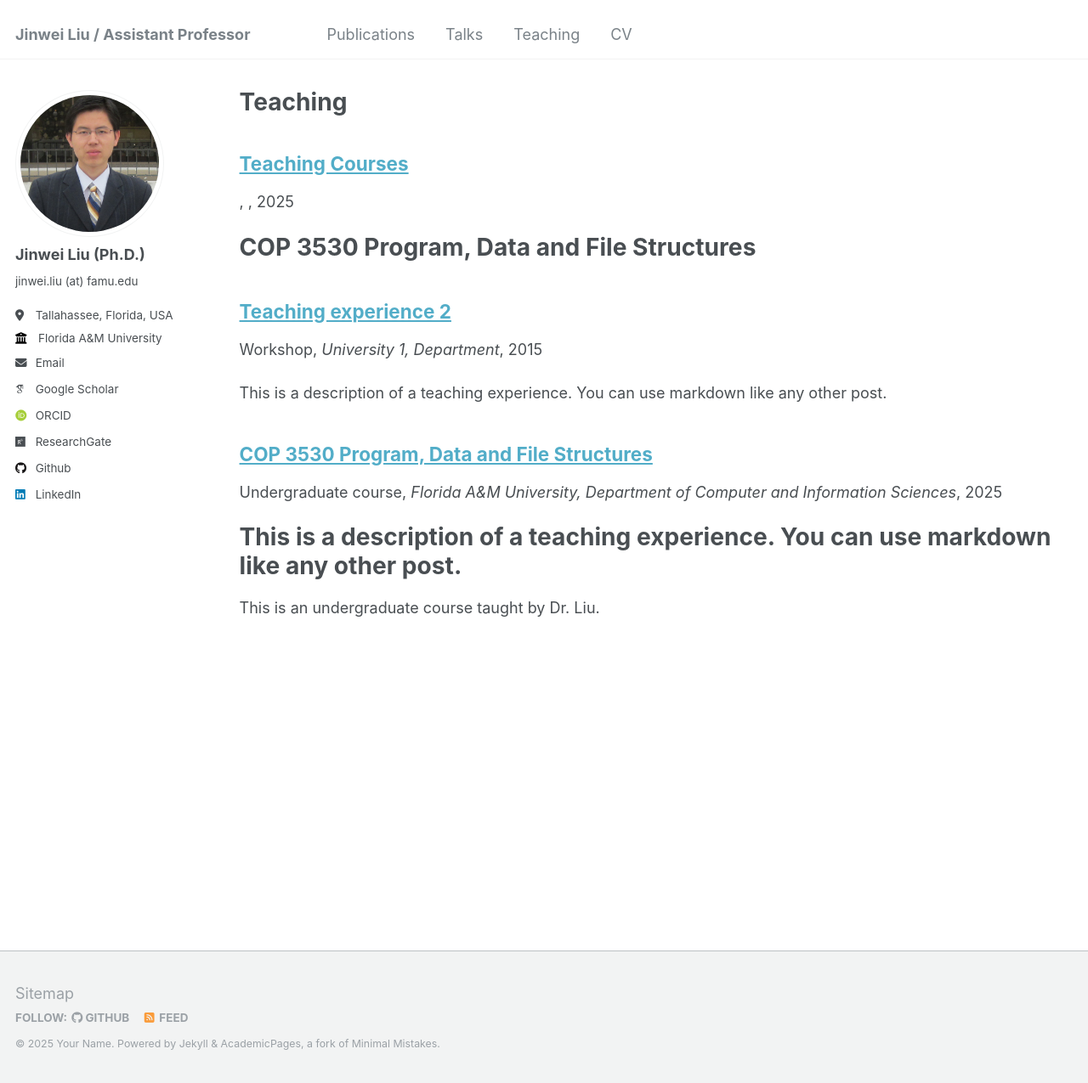
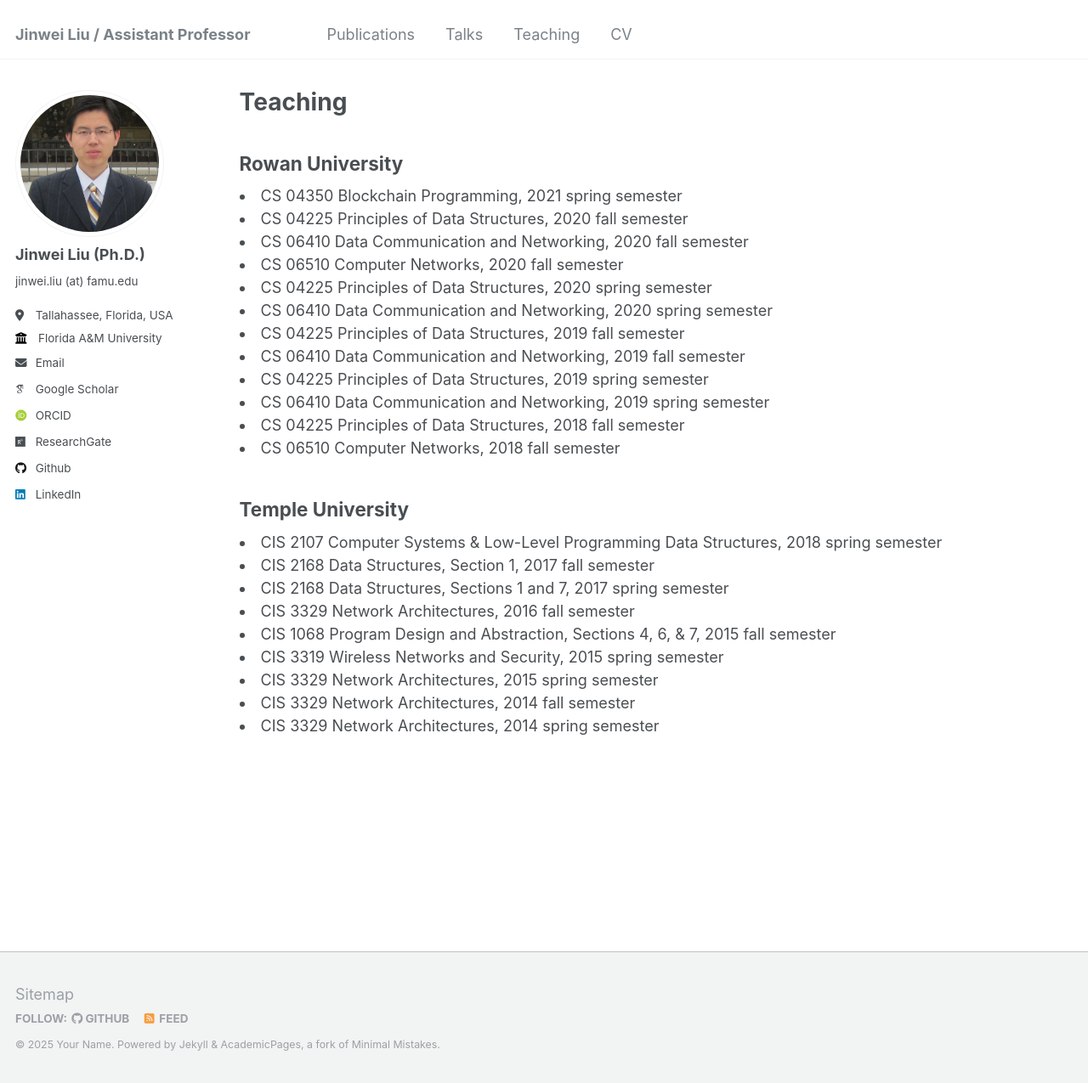
Before and after one commit to jinweiliucu/jinweiliucu.github.io, a Jekyll site: the page built from _pages/teaching.html, in a window 1280 px wide and 1275 px high. Shown: the whole window at 85% size. Built offline with Jekyll 4.4.1, drawn with Linux system fonts in a browser that asks for light colours; some web fonts are replaced.

Commit message:
Add files via upload

```diff
--- a/_pages/teaching.html
+++ b/_pages/teaching.html
@@ -5,8 +5,108 @@ permalink: /teaching/
 author_profile: true
 ---
 
-{% include base_path %}
+<h2 class="text-left">Rowan University</h2>
 
-{% for post in site.teaching reversed %}
-  {% include archive-single.html %}
-{% endfor %}
+
+
+  <li>
+    CS 04350 Blockchain Programming, 2021 spring semester
+    </li>
+
+
+
+  <li>
+    CS 04225 Principles of Data Structures, 2020 fall semester
+    </li>
+
+    <li>
+    CS 06410  Data Communication and Networking, 2020 fall semester
+    </li>
+
+
+    <li>
+    CS 06510  Computer Networks, 2020 fall semester
+    </li>
+
+
+  <li>
+    CS 04225 Principles of Data Structures, 2020 spring semester
+    </li>
+
+    <li>
+    CS 06410  Data Communication and Networking, 2020 spring semester
+    </li>
+
+    <li>
+    CS 04225 Principles of Data Structures, 2019 fall semester
+    </li>
+
+    <li>
+    CS 06410  Data Communication and Networking, 2019 fall semester
+    </li>
+
+    <li>
+    CS 04225 Principles of Data Structures, 2019 spring semester
+    </li>
+
+    <li>
+    CS 06410  Data Communication and Networking, 2019 spring semester
+    </li>
+
+    <li>
+    CS 04225 Principles of Data Structures, 2018 fall semester
+    </li>
+
+    <li>
+    CS 06510  Computer Networks, 2018 fall semester
+    </li>
+
+
+
+
+
+
+
+<h2 class="text-left">Temple University</h2>
+
+
+
+     <li>
+    CIS 2107 Computer Systems & Low-Level Programming Data Structures, 2018 spring semester
+    </li>
+
+
+
+		<li>
+    CIS 2168 Data Structures, Section 1, 2017 fall semester
+		</li>
+
+		<li>
+    CIS 2168 Data Structures, Sections 1 and 7, 2017 spring semester
+		</li>
+
+		<li>
+    CIS 3329 Network Architectures, 2016 fall semester
+		</li>
+
+    <li>
+    CIS 1068 Program Design and Abstraction, Sections 4, 6, & 7, 2015 fall semester
+    </li>
+
+
+    <li>
+    CIS 3319 Wireless Networks and Security, 2015 spring semester
+    </li>
+
+    <li>
+    CIS 3329 Network Architectures, 2015 spring semester
+    </li>
+
+
+    <li>
+    CIS 3329 Network Architectures, 2014 fall semester
+    </li>
+
+       <li>
+    CIS 3329 Network Architectures, 2014 spring semester
+    </li>
```
Also changed, not shown: _pages/services.html (added, +70 -0 lines).
